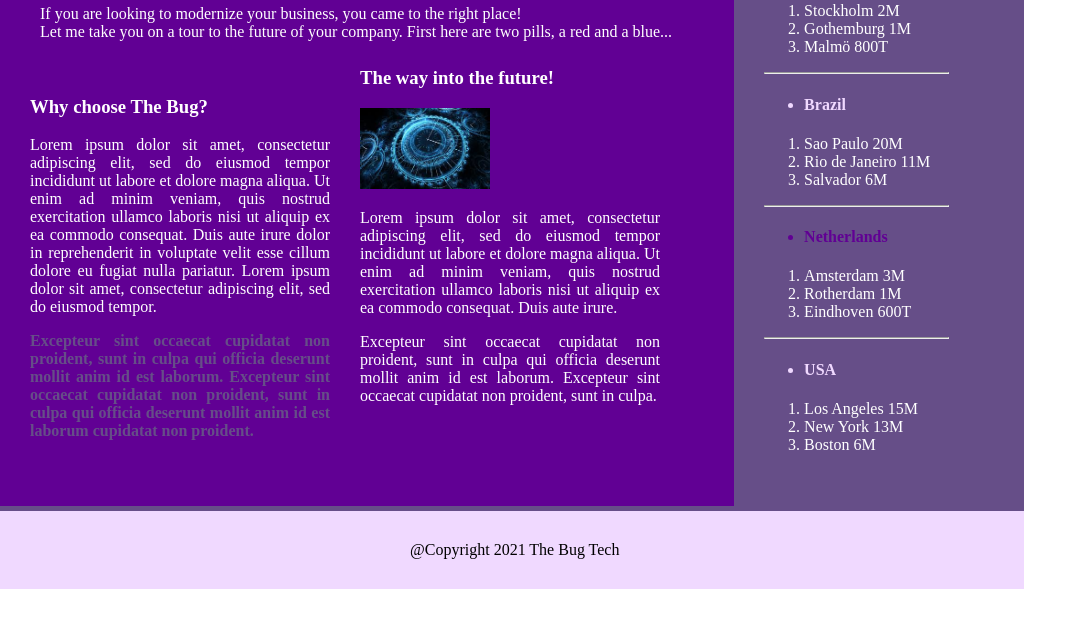
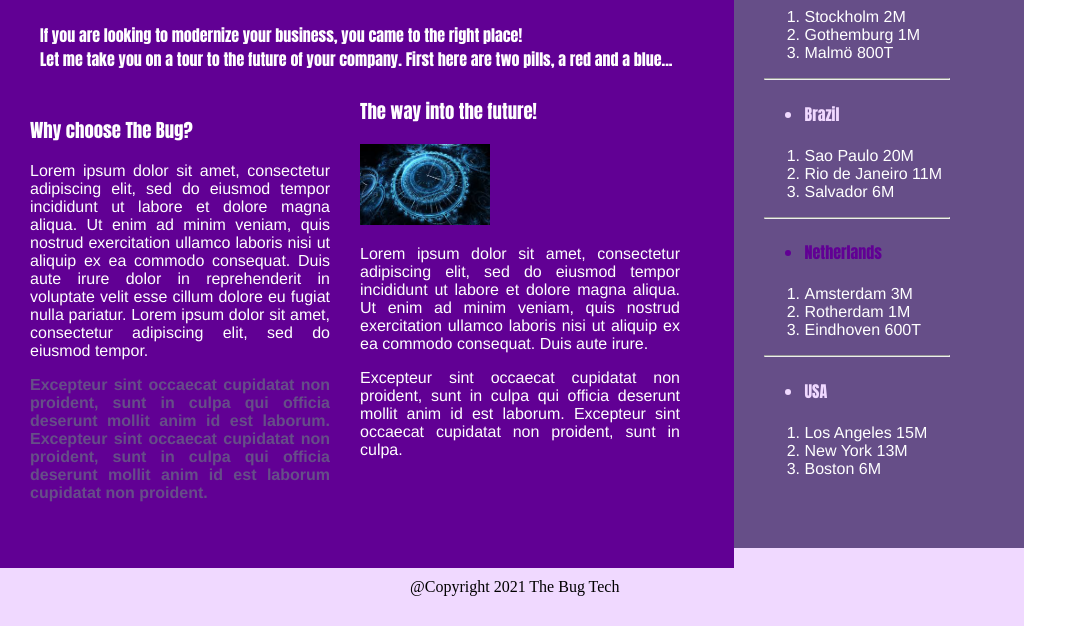
Before and after one commit to leo-alcantara/HTML_CSS_Assignment, a plain HTML site: page index.html in a window 1280 px wide. Shown: the part 234-860 px from the top of the page, without its empty margins (0-1087 px from the left). Before the commit the page ends 823 px from the top, so only its background shows below. Drawn offline with Linux system fonts and the light colour scheme; a script that the page names is missing.

Commit message:
HTML, CSS Assignment

```diff
--- a/css/indexstyles.css
+++ b/css/indexstyles.css
@@ -20,6 +20,7 @@ body{
 
 .list-item-menu{
     color: white;
+    font-family:Impact, sans-serif;
     display: inline;
     float: left;
     padding: 10px 30px 0 30px;
@@ -32,6 +33,7 @@ color: #F0D9FF;
 
 .log{
     color: white;
+    font-family: Impact, sans-serif;
     margin-right: 0px;
     margin-top: 20px;
     padding: 100px 20px 0 150px;
@@ -43,6 +45,7 @@ color: #F0D9FF;
 
 .main-header{
     padding: 0 20px 0 20px;
+    font-family: Impact, sans-serif;
 }
 
 .main{
@@ -60,8 +63,7 @@ color: #F0D9FF;
     color: white;
     float: left;
     margin: 0;
-    padding: 10px 30px 40px 20px;
-    position: relative;
+    padding: 0px 30px 40px 20px;
     width: 300px;
 }
 
@@ -69,15 +71,19 @@ color: #F0D9FF;
     border: 0;
     color: white;
     margin: 0;
-    padding: 10px 30px 30px 0px;
-    position: relative;
+    padding: 0px 30px 40px 20px;
     width: 650px;
 
+}
+
+.article-header{
+    font-family: Impact, sans-serif;
 }
 
 .parag{
     display: inline-flexbox;
     text-align:justify;
+    font-family: Helvetica, sans-serif;
 }
 
 .article-image{
@@ -88,7 +94,7 @@ color: #F0D9FF;
     background-color: #664E88;
     color: white;
     height: 560px;
-    padding: 10px 30px 50px 20px;
+    padding: 10px 30px 87px 20px;
 }
 
 .second{
@@ -154,8 +160,14 @@ color: #F0D9FF;
 
 .ul1{
     color: #610094;
+    font-family:Impact, sans-serif;
 }
 
 .ul2{
     color: #F0D9FF;
+    font-family:Impact, sans-serif;
 }
+
+.ol{
+    font-family: Helvetica, sans-serif;
+}
--- a/index.html
+++ b/index.html
@@ -1,17 +1,22 @@
 <!DOCTYPE html>
 <html lang="zxx">
   <head>
-    <meta charset="UTF-8">
-    <meta name="viewport" content="width=device-width, initial-scale=1.0">
-    <meta http-equiv="X-UA-Compatible" content="ie=edge">
-    <link rel="icon" type="image/png" sizes="16x16" href="/Images/apple-touch-icon.png">
+    <meta charset="UTF-8" />
+    <meta name="viewport" content="width=device-width, initial-scale=1.0" />
+    <meta http-equiv="X-UA-Compatible" content="ie=edge" />
+    <link
+      rel="icon"
+      type="image/png"
+      sizes="16x16"
+      href="/Images/apple-touch-icon.png"
+    />
     <title>The Bug Tech</title>
-    <link rel="stylesheet" href="../css/indexstyles.css">
+    <link rel="stylesheet" href="../css/indexstyles.css" />
   </head>
+
   <body>
-
-<nav class = "top">
-  <img class="img1" src="Images/Logo_Thebug.jpg" alt="The Bug Logo">
+    <nav class="top">
+      <img class="img1" src="Images/Logo_Thebug.jpg" alt="The Bug Logo" />
       <div class="container">
         <ol>
           <li class="list-item-menu"><a>Home</a></li>
@@ -19,140 +24,122 @@
           <li class="list-item-menu"><a>Works</a></li>
           <li class="list-item-menu"><a>Contact</a></li>
         </ol>
-      <a href= login.html class="log">Log in</a>
+        <a href="login.html" class="log">Log in</a>
       </div>
     </nav>
 
-  <section class = "main">
+    <section class="main">
       <div class="main">
-      <h1 class="main-header">Welcome to The Bug Tech! <br> Yes, it is The one and only BUG!</h1>
+        <h1 class="main-header">
+          Welcome to The Bug Tech! <br />
+          Yes, it is The one and only BUG!
+        </h1>
 
-      <p class="main-header">If you are looking to modernize your business, you came to the right place! <br>
-        Let me take you on a tour to the future of your company. First here are two pills, a red and a blue...</p>
+        <p class="main-header">
+          If you are looking to modernize your business, you came to the right
+          place! <br />
+          Let me take you on a tour to the future of your company. First here
+          are two pills, a red and a blue...
+        </p>
       </div>
 
-    <hr>
+      <hr />
 
       <article class="article1">
-        <h3 class="article-header">
-          Why choose The Bug?
-        </h3>
+        <h3 class="article-header">Why choose The Bug?</h3>
 
         <p class="parag">
-          Lorem ipsum dolor sit amet, consectetur adipiscing elit, sed do eiusmod tempor
-          incididunt ut labore et dolore magna aliqua. Ut enim ad minim veniam, quis nostrud
-          exercitation ullamco laboris nisi ut aliquip ex ea commodo consequat. Duis aute irure
-          dolor in reprehenderit in voluptate velit esse cillum dolore eu fugiat nulla pariatur.
-          Lorem ipsum dolor sit amet, consectetur adipiscing elit, sed do eiusmod tempor.
+          Lorem ipsum dolor sit amet, consectetur adipiscing elit, sed do
+          eiusmod tempor incididunt ut labore et dolore magna aliqua. Ut enim ad
+          minim veniam, quis nostrud exercitation ullamco laboris nisi ut
+          aliquip ex ea commodo consequat. Duis aute irure dolor in
+          reprehenderit in voluptate velit esse cillum dolore eu fugiat nulla
+          pariatur. Lorem ipsum dolor sit amet, consectetur adipiscing elit, sed
+          do eiusmod tempor.
         </p>
 
-        <p class="parag"><b class="bold">
-          Excepteur sint occaecat cupidatat non proident, sunt in culpa qui officia deserunt mollit
-          anim id est laborum. Excepteur sint occaecat cupidatat non proident, sunt in culpa qui officia
-          deserunt mollit anim id est laborum cupidatat non proident.</b>
+        <p class="parag">
+          <b class="bold">
+            Excepteur sint occaecat cupidatat non proident, sunt in culpa qui
+            officia deserunt mollit anim id est laborum. Excepteur sint occaecat
+            cupidatat non proident, sunt in culpa qui officia deserunt mollit
+            anim id est laborum cupidatat non proident.</b
+          >
         </p>
       </article>
 
       <article class="article2">
-        <h3 class="article-header">
-          The way into the future!
-        </h3>
-        <img class="article-image" src="Images/images.jpeg" alt="img">
+        <h3 class="article-header">The way into the future!</h3>
+        <img class="article-image" src="Images/images.jpeg" alt="img" />
 
         <p class="parag">
-          Lorem ipsum dolor sit amet, consectetur adipiscing elit, sed do eiusmod tempor
-          incididunt ut labore et dolore magna aliqua. Ut enim ad minim veniam, quis nostrud
-          exercitation ullamco laboris nisi ut aliquip ex ea commodo consequat. Duis aute irure.
+          Lorem ipsum dolor sit amet, consectetur adipiscing elit, sed do
+          eiusmod tempor incididunt ut labore et dolore magna aliqua. Ut enim ad
+          minim veniam, quis nostrud exercitation ullamco laboris nisi ut
+          aliquip ex ea commodo consequat. Duis aute irure.
         </p>
 
         <p class="parag">
-          Excepteur sint occaecat cupidatat non proident, sunt in culpa qui officia deserunt mollit
-          anim id est laborum. Excepteur sint occaecat cupidatat non proident, sunt in culpa.
+          Excepteur sint occaecat cupidatat non proident, sunt in culpa qui
+          officia deserunt mollit anim id est laborum. Excepteur sint occaecat
+          cupidatat non proident, sunt in culpa.
         </p>
       </article>
     </section>
 
     <aside class="side">
       <div class="second">
-
-      <h3 class="headline-second">
-        Where you will find us.
-      </h3>
+        <h3 class="headline-second">Where you will find us.</h3>
 
         <ul class="ul1">
           <li>
             <h4>Sweden</h4>
           </li>
         </ul>
-      <ol>
-         <li>
-          Stockholm 2M
-        </li>
-        <li>
-          Gothemburg 1M
-        </li>
-        <li>
-          Malmö 800T
-        </li>
+        <ol class="ol">
+          <li>Stockholm 2M</li>
+          <li>Gothemburg 1M</li>
+          <li>Malmö 800T</li>
         </ol>
 
-<hr>
+        <hr />
 
         <ul class="ul2">
           <li>
             <h4>Brazil</h4>
           </li>
         </ul>
-      <ol>
-         <li>
-          Sao Paulo 20M
-        </li>
-        <li>
-          Rio de Janeiro 11M
-        </li>
-        <li>
-          Salvador 6M
-        </li>
+        <ol class="ol">
+          <li>Sao Paulo 20M</li>
+          <li>Rio de Janeiro 11M</li>
+          <li>Salvador 6M</li>
         </ol>
 
-<hr>
+        <hr />
 
         <ul class="ul1">
           <li>
             <h4>Netherlands</h4>
           </li>
         </ul>
-      <ol>
-         <li>
-          Amsterdam 3M
-        </li>
-        <li>
-          Rotherdam 1M
-        </li>
-        <li>
-          Eindhoven 600T
-        </li>
+        <ol class="ol">
+          <li>Amsterdam 3M</li>
+          <li>Rotherdam 1M</li>
+          <li>Eindhoven 600T</li>
         </ol>
 
-      <hr>
+        <hr />
 
         <ul class="ul2">
           <li>
             <h4>USA</h4>
           </li>
         </ul>
-      <ol>
-        <li>
-         Los Angeles 15M
-       </li>
-       <li>
-         New York 13M
-       </li>
-       <li>
-         Boston 6M
-       </li>
+        <ol class="ol">
+          <li>Los Angeles 15M</li>
+          <li>New York 13M</li>
+          <li>Boston 6M</li>
         </ol>
-
       </div>
     </aside>
 
@@ -162,5 +149,4 @@
 
     <script src="index.js"></script>
   </body>
-
 </html>
```
Lines whose indentation alone changed are shown as unchanged.
